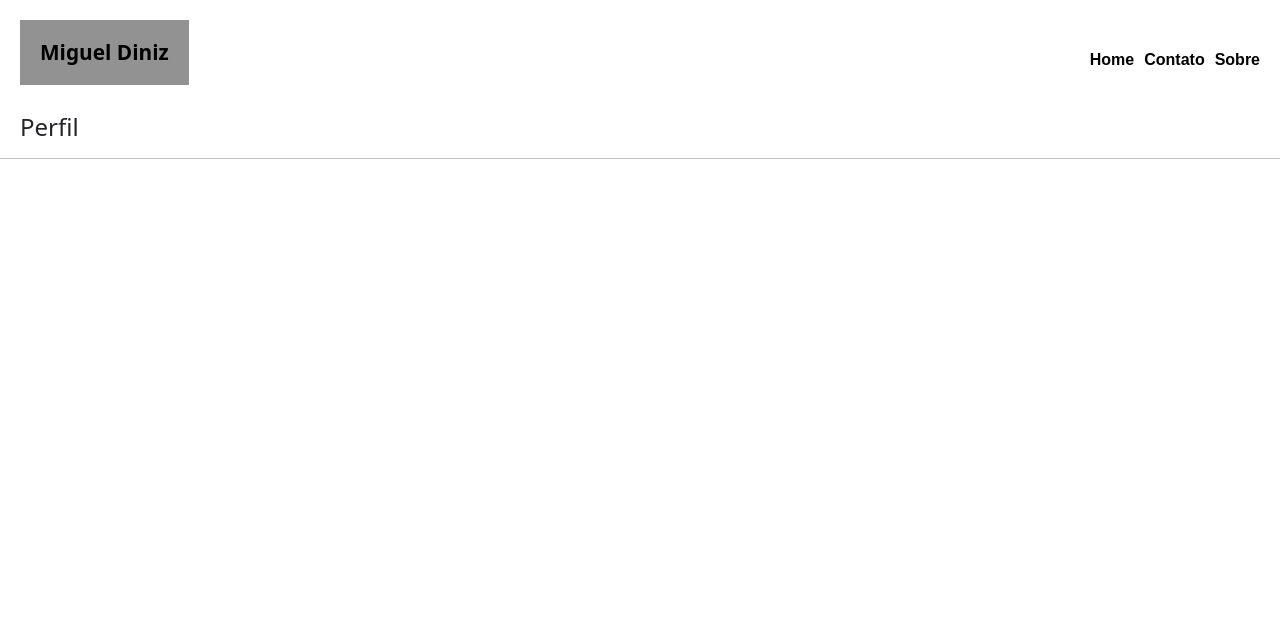
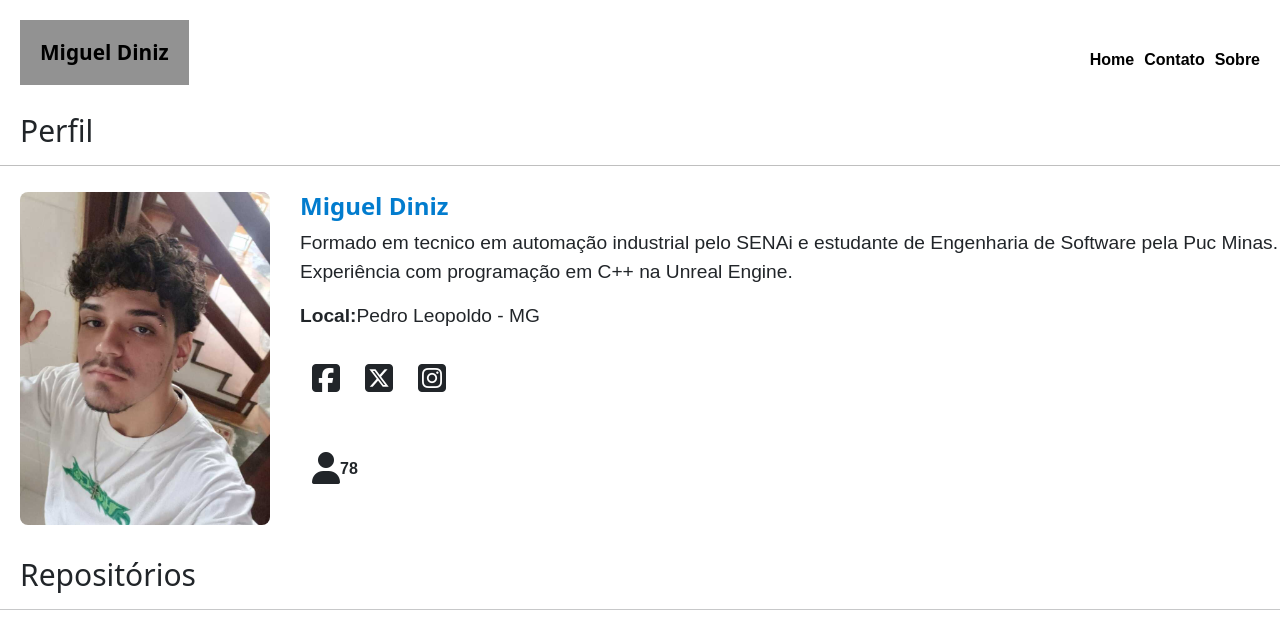
Before and after one commit to DevMiguelDiniz/tp-site-git, a plain HTML site: page index.html in a window 1280 px wide. Drawn offline with nearby package versions, Linux system fonts and the light colour scheme.

Commit message:
Finalizado Perfil

```diff
--- a/assets/css/style.css
+++ b/assets/css/style.css
@@ -91,7 +91,7 @@ body, ul, li, p{
         left: 0px;
         width: 100%;
         height:0%;
-        background: rgba(0,0,0,0.7);
+        background: rgba(0,0,0,0.7)!important;
         overflow:hidden;
         transition: height 0.3s;
         -webkit-transition: height 0.3s;
@@ -141,18 +141,76 @@ body, ul, li, p{
     #menuToggle:checked ~ ul{
         height: 100%;
     }
+}
     /*Fim header*/
-}
+    /*Inicio seção perfil*/
     .Perfil h1{
-        font-size: 150%;
+        font-size: 30px;
         padding-left: 20px;
         padding-bottom: 0px;
         margin-bottom: 0px;
-
-
-
     }
     .Perfil hr{
         color: black;
         height: 100%;
     }
+    .profile_content{
+        padding: 10px 0px 0px 20px
+    }
+    .profile_content img{
+        display: inline;
+        width: 250px;
+        position: relative;
+        float: left;
+        border-color: rgb(0, 0, 0);
+        border-radius: 8px;
+        border: 20px;
+    }
+    .profile_content h2, p{
+        font-size: 120%;
+        display: flex;
+        flex-wrap: wrap;
+        padding-left: 30px;
+        justify-content: left;
+    }
+    .profile_content h2{
+        font-size: 150%;
+        color: rgb(2, 124, 206);
+        font-weight: bold;
+    }
+    .profile_details{
+        padding-left: 270px;
+        padding-top: 20px;
+        padding-right: 20px;
+
+    }
+    .icones{
+        display: flex;
+        width: 100px;
+    }
+    .icones li{
+        list-style: none;
+        margin-left: 10px;
+        font-size: 100%;
+        font-weight: bolder;
+        padding-right: 15px;
+    }
+    .pessoa{
+        padding-left: 270px;
+        padding-top: 50px;
+    }
+    .pessoa li{
+        list-style: none;
+        margin-left: 10px;
+        font-size: 100%;
+        font-weight: bolder;
+        padding-right: 15px;
+    }
+    /*Final seção perfil*/
+    .Repo{
+        padding-top: 60px;
+    }
+    .Repo h1{
+        font-size: 30px;
+        padding-left: 20px;
+    }
--- a/index.html
+++ b/index.html
@@ -2,7 +2,7 @@
 <html lang="pt-br">
     <head>
         <meta charset="utf-8">
-        <meta name="viewport" content="width=device=widthm, initial-scale=1.0">
+        <meta name="viewport" content="width=device=width, initial-scale=1.0">
         <title>Miguel Diniz</title>
         <link rel="stylesheet" href="assets/css/style.css">
         <link href="https://cdn.jsdelivr.net/npm/bootstrap@5.3.3/dist/css/bootstrap.min.css" rel="stylesheet" integrity="sha384-QWTKZyjpPEjISv5WaRU9OFeRpok6YctnYmDr5pNlyT2bRjXh0JMhjY6hW+ALEwIH" crossorigin="anonymous">
@@ -30,6 +30,31 @@
             <section class="Perfil">
                 <h1>Perfil</h1>
                 <hr>
+                <div class="profile_content">
+                    <img src="assets/img/perfil foto.jpeg">
+                    <h2>Miguel Diniz</h2>
+                    <p>Formado em tecnico em automação industrial pelo SENAi e estudante de Engenharia de Software pela Puc Minas. Experiência com programação em C++ na Unreal Engine.</p>
+                    <p><strong>Local:</strong>Pedro Leopoldo - MG</p>
+                </div>
+                <div class="profile_details">
+                    <ul class="icones">
+                        <li><i class="fa-brands fa-square-facebook fa-2xl"></i></li>
+                        <li><i class="fa-brands fa-square-x-twitter fa-2xl"></i></li>
+                        <li><i class="fa-brands fa-square-instagram fa-2xl"></i></li>
+                    </ul>
+                </div>
+                <div class="pessoa">
+                    <ul>
+                    <li><i class="fa-solid fa-user fa-2xl"></i>78</li>
+                    </ul>
+                </div>
+            </section>
+            <section class="Repo">
+                <h1>Repositórios</h1>
+                <hr>
+                <div class="reps_content">
+
+                </div>
             </section>
         </body>
     </main>
```
Also changed, not shown: assets/img/perfil foto.jpeg (added).
